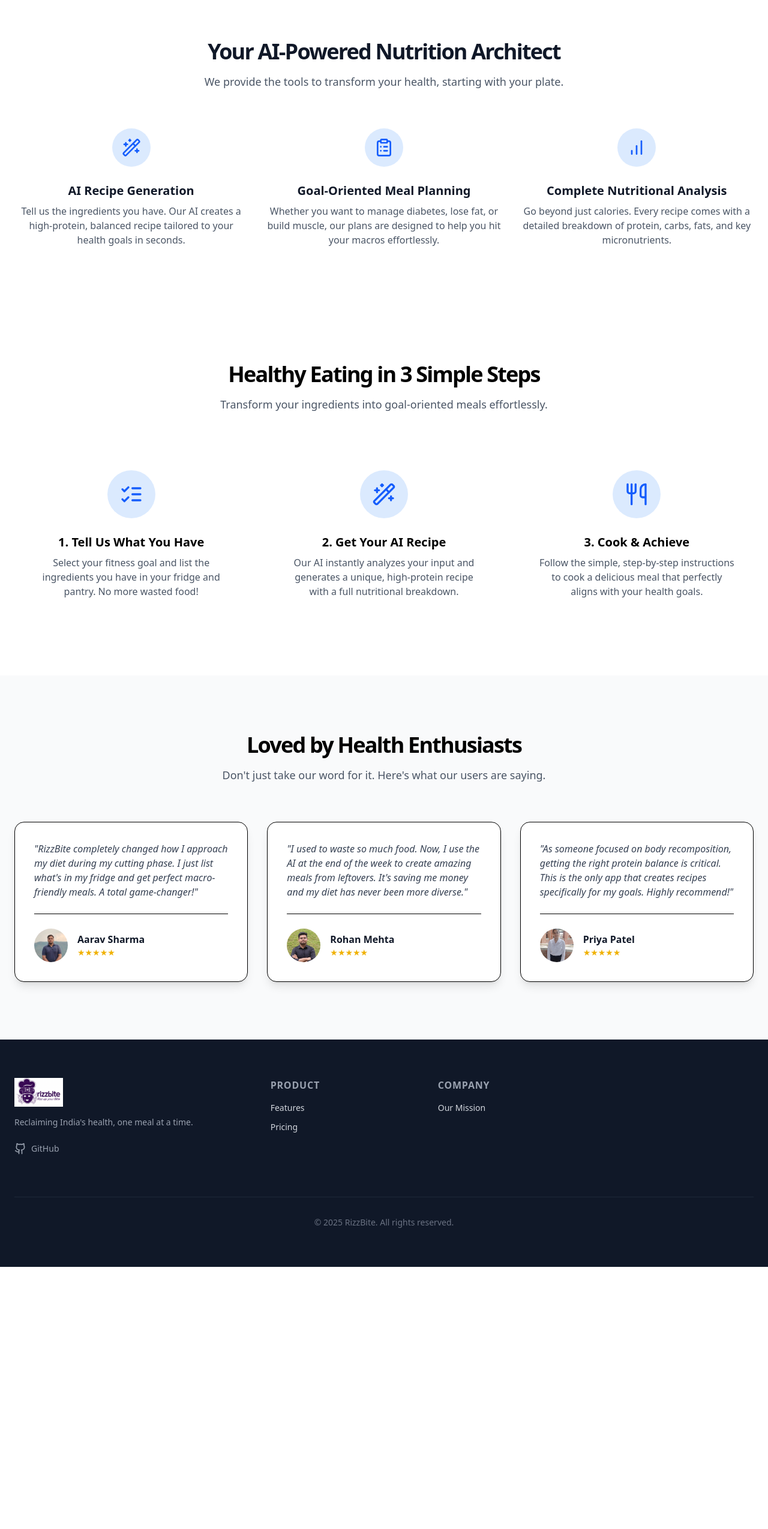
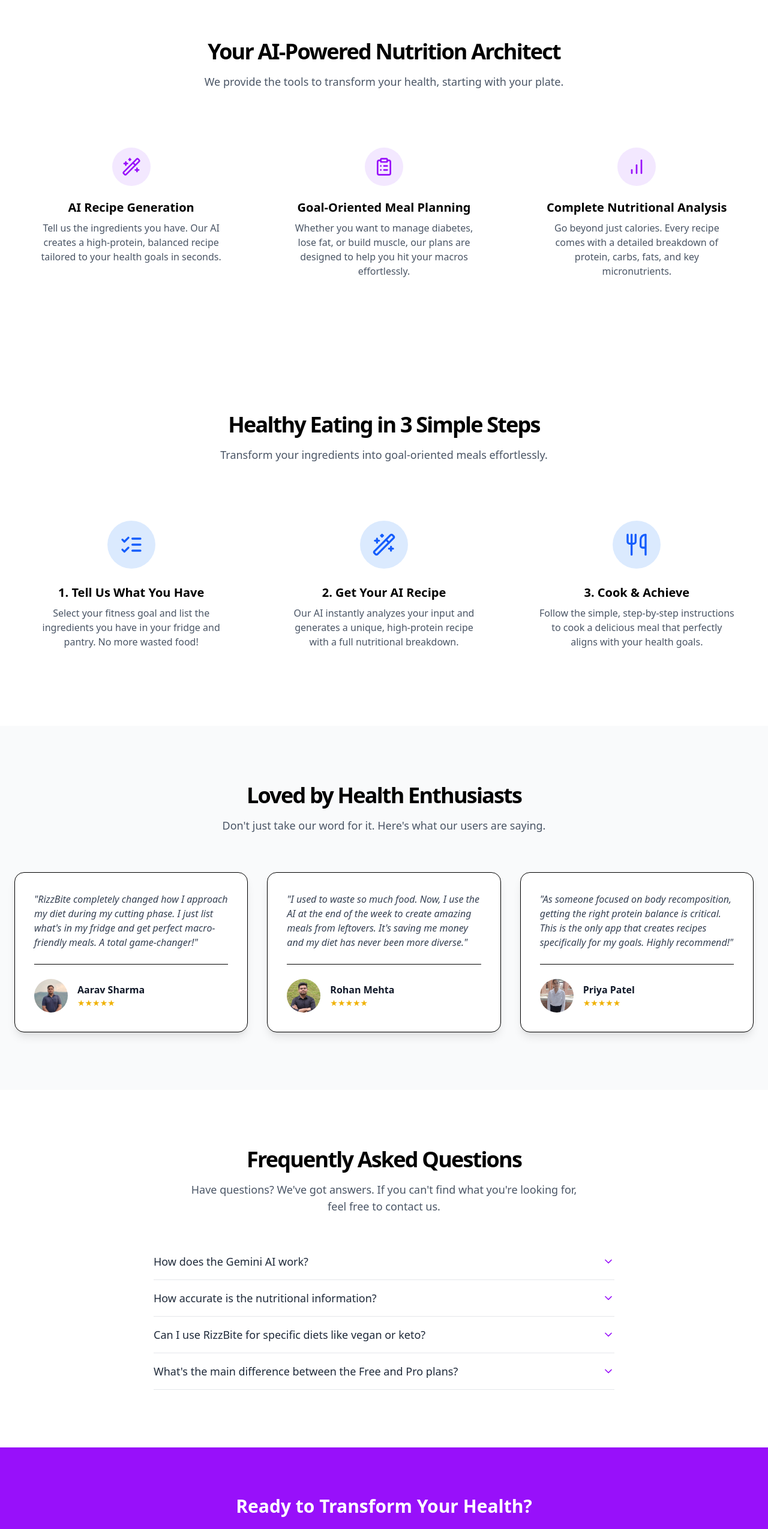
Before and after one commit to aradhyaxd-git/RizzBite_Frontend, a React (Vite) app: page / in a window 1280 px wide. Shown: the part 1543-4092 px from the top of the page at 60% size. Before the commit the page ends 3655 px from the top, so only its background shows below. Built offline with nearby package versions, Linux system fonts and the light colour scheme; no server answers.

Commit message:
feat: added Faq,ContactSection

```diff
--- /dev/null
+++ b/src/components/features/ContactSection.jsx
@@ -0,0 +1,29 @@
+import AnimatedSection from '../ui/AnimatedSection';
+import { Button } from '../ui/Button';
+import { ArrowRight } from 'lucide-react';
+import { useNavigate } from 'react-router-dom';
+
+const ContactSection = () => {
+  const navigate = useNavigate();
+  return (
+    <section className="bg-purple-600 text-white">
+      <AnimatedSection>
+        <div className="container mx-auto px-6 py-20 text-center">
+          <h2 className="text-3xl font-extrabold">Ready to Transform Your Health?</h2>
+          <p className="mt-4 max-w-2xl mx-auto">
+            Stop guessing and start achieving. Get started with RizzBite for free and discover how easy healthy eating can be.
+          </p>
+          <Button
+            onClick={() => navigate('/generator')}
+            className="mt-8 bg-white text-purple-600 hover:bg-gray-200 font-bold px-8 py-3 text-base flex items-center gap-2 mx-auto"
+          >
+            Start Generating Meals
+            <ArrowRight className="h-5 w-5" />
+          </Button>
+        </div>
+      </AnimatedSection>
+    </section>
+  );
+};
+
+export default ContactSection;
--- /dev/null
+++ b/src/components/features/FaqSection.jsx
@@ -0,0 +1,51 @@
+import AnimatedSection from '../ui/AnimatedSection';
+import AccordionItem from '../ui/AccordionItem';
+
+const faqs = [
+  {
+    q: "How does the Gemini AI work?",
+    a: "You provide your fitness goal and available ingredients. We send this to Google's advanced Gemini model, which analyzes the request and generates a unique, suitable recipe with nutritional data in real-time."
+  },
+  {
+    q: "How accurate is the nutritional information?",
+    a: "Our data is sourced from standard nutritional databases. While we strive for high accuracy, the values should be considered close estimates as ingredient sizes and types can vary."
+  },
+  {
+    q: "Can I use RizzBite for specific diets like vegan or keto?",
+    a: "Absolutely! In the Pro version, you can specify dietary preferences along with your ingredients for even more personalized results."
+  },
+  {
+    q: "What's the main difference between the Free and Pro plans?",
+    a: "The Free plan lets you try our core AI feature with daily limits. The Pro plan unlocks unlimited generations, detailed micronutrient data, the weekly meal planner, and the shopping list feature, making it a complete nutritional solution."
+  }
+];
+
+const FaqSection = () => {
+  return (
+    <section className="py-24">
+      <div className="container mx-auto px-6">
+        <AnimatedSection>
+          <div className="text-center max-w-2xl mx-auto">
+            <h2 className="text-3xl md:text-4xl font-extrabold tracking-tighter">
+              Frequently Asked Questions
+            </h2>
+            <p className="mt-4 text-lg text-gray-600">
+              Have questions? We've got answers. If you can't find what you're looking for, feel free to contact us.
+            </p>
+          </div>
+        </AnimatedSection>
+        <AnimatedSection>
+          <div className="mt-12 max-w-3xl mx-auto">
+            {faqs.map((faq, index) => (
+              <AccordionItem key={index} title={faq.q}>
+                {faq.a}
+              </AccordionItem>
+            ))}
+          </div>
+        </AnimatedSection>
+      </div>
+    </section>
+  );
+};
+
+export default FaqSection;
--- a/src/components/features/FeaturesSection.jsx
+++ b/src/components/features/FeaturesSection.jsx
@@ -1,19 +1,21 @@
 // File: src/components/features/FeaturesSection.jsx
+
 import { Wand2, ClipboardList, BarChart } from 'lucide-react';
+import AnimatedSection from '../ui/AnimatedSection';
 
 const features = [
     {
-        icon: <Wand2 className="h-8 w-8 text-blue-600" />,
+        icon: <Wand2 className="h-8 w-8 text-purple-600" />, // Changed from blue
         title: 'AI Recipe Generation',
         description: 'Tell us the ingredients you have. Our AI creates a high-protein, balanced recipe tailored to your health goals in seconds.',
     },
     {
-        icon: <ClipboardList className="h-8 w-8 text-blue-600" />,
+        icon: <ClipboardList className="h-8 w-8 text-purple-600" />, // Changed from blue
         title: 'Goal-Oriented Meal Planning',
         description: 'Whether you want to manage diabetes, lose fat, or build muscle, our plans are designed to help you hit your macros effortlessly.',
     },
     {
-        icon: <BarChart className="h-8 w-8 text-blue-600" />,
+        icon: <BarChart className="h-8 w-8 text-purple-600" />, // Changed from blue
         title: 'Complete Nutritional Analysis',
         description: 'Go beyond just calories. Every recipe comes with a detailed breakdown of protein, carbs, fats, and key micronutrients.',
     },
@@ -21,30 +23,29 @@ const features = [
 
 const FeaturesSection = () => {
     return (
-        // We are keeping the background white for contrast, but adding lots of padding (py-24)
         <section className="py-24">
             <div className="container mx-auto px-6">
-                {/* This div centers the title and paragraph */}
-                <div className="text-center max-w-3xl mx-auto">
-                    <h2 className="text-3xl md:text-4xl font-extrabold tracking-tighter text-gray-900">
+                <AnimatedSection>
+                    <div className="text-center max-w-2xl mx-auto">
+                        <h2 className="text-3xl md:text-4xl font-extrabold tracking-tighter">
                             Your AI-Powered Nutrition Architect
                         </h2>
                         <p className="mt-4 text-lg text-gray-600">
                             We provide the tools to transform your health, starting with your plate.
                         </p>
                     </div>
-                {/* Increased margin-top (mt-16) for more space */}
+                </AnimatedSection>
                 <div className="mt-16 grid md:grid-cols-3 gap-8">
                     {features.map((feature) => (
-                        // We've wrapped each feature to center the content and style the icon
-                        <div key={feature.title} className="text-center">
-                            {/* This div creates the colored circle around the icon */}
-                            <div className="inline-block bg-blue-100 p-4 rounded-full">
+                        <AnimatedSection key={feature.title}>
+                            <div className="text-center p-8">
+                                <div className="inline-block bg-purple-100 p-4 rounded-full"> {/* Changed from blue */}
                                     {feature.icon}
                                 </div>
-                            <h3 className="mt-5 text-xl font-bold text-gray-900">{feature.title}</h3>
+                                <h3 className="mt-4 text-xl font-bold">{feature.title}</h3>
                                 <p className="mt-2 text-gray-600">{feature.description}</p>
                             </div>
+                        </AnimatedSection>
                     ))}
                 </div>
             </div>
--- /dev/null
+++ b/src/components/ui/AccordionItem.jsx
@@ -0,0 +1,29 @@
+import { useState } from 'react';
+import { ChevronDown } from 'lucide-react';
+
+const AccordionItem = ({ title, children }) => {
+  const [isOpen, setIsOpen] = useState(false);
+
+  return (
+    <div className="border-b border-gray-200 py-4">
+      <button
+        onClick={() => setIsOpen(!isOpen)}
+        className="w-full flex justify-between items-center text-left"
+      >
+        <span className="text-lg font-medium text-gray-800">{title}</span>
+        <ChevronDown
+          className={`h-5 w-5 text-purple-600 transition-transform duration-300 ${isOpen ? 'transform rotate-180' : ''}`}
+        />
+      </button>
+      <div
+        className={`overflow-hidden transition-all duration-300 ease-in-out ${
+          isOpen ? 'max-h-96 mt-4' : 'max-h-0'
+        }`}
+      >
+        <div className="text-gray-600">{children}</div>
+      </div>
+    </div>
+  );
+};
+
+export default AccordionItem;
--- a/src/pages/Homepage.jsx
+++ b/src/pages/Homepage.jsx
@@ -8,6 +8,10 @@ import FeaturesSection from '../components/features/FeaturesSection';
 import HowItWorksSection from '../components/features/HowItWorksSection'; // <-- IMPORT NEW
 import TestimonialsSection from '../components/features/TestimonialsSection';
 import AnimatedSection from '../components/ui/AnimatedSection';
+import ContactSection from '../components/features/ContactSection';
+import FaqSection from '../components/features/FaqSection';
+
+
 
 const Homepage = () => {
   const navigate = useNavigate();
@@ -66,6 +70,8 @@ const Homepage = () => {
       </AnimatedSection>
 
       <TestimonialsSection />
+      <FaqSection />
+      <ContactSection />
     </main>
   );
 };
```
Lines whose indentation alone changed are shown as unchanged.
